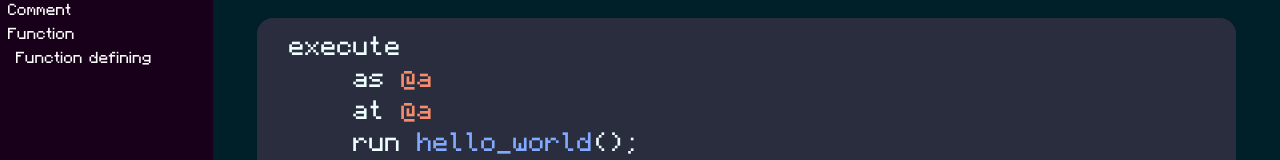
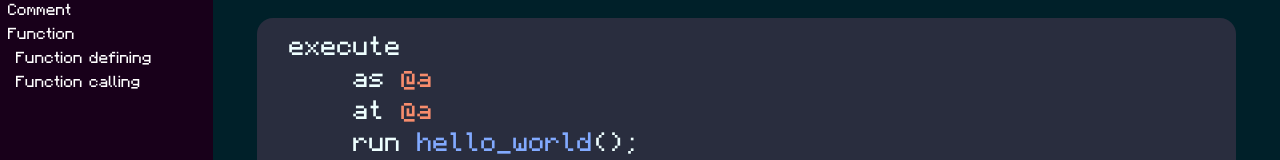
Before and after one commit to WingedSeal/jmc, a React (Create React App) app: page /documentation/multiline-command in a window 1280 px wide. Shown: the part 322-482 px from the top of the page. Built offline with nearby package versions, Linux system fonts and the light colour scheme.

Commit message:
Improve scrollToHash for sidebar nav

```diff
--- a/src/components/SidebarNav/DocsLink.tsx
+++ b/src/components/SidebarNav/DocsLink.tsx
@@ -1,14 +1,14 @@
 import React, { ReactElement } from "react";
 import { Link } from "react-router-dom";
 import isDisplay from "../../utils/isDisplay";
-import { scrollToHash } from "../../utils/scrollToHash";
+import { scrollToHash, scrollToId } from "../../utils/scrollToHash";
 
 export interface DocsLinkInterface {
     name: string;
     keyword: string;
     page: string;
     searchValue: string;
-    sections?: [ReactElement<DocsLinkInterface>];
+    sections?: ReactElement<DocsLinkInterface>[];
     hash?: string;
 }
 
@@ -31,7 +31,14 @@ const DocsLink: React.FC<DocsLinkInterface> = (props) => {
                     }
                     className="text-white no-underline"
                     onClick={() => {
-                        scrollToHash();
+                        if (
+                            props.hash &&
+                            window.location.pathname ==
+                                `/documentation/${props.page}`
+                        )
+                            setTimeout(() => {
+                                scrollToId(props.hash!);
+                            }, 100);
                     }}
                 >
                     {props.name}
--- a/src/components/SidebarNav/DocsPages.tsx
+++ b/src/components/SidebarNav/DocsPages.tsx
@@ -36,6 +36,13 @@ const getDocsPages = (
                     hash="function_defining"
                     searchValue={searchValue}
                 />,
+                <DocsLink
+                    name="Function calling"
+                    keyword=""
+                    page="function"
+                    hash="function_calling"
+                    searchValue={searchValue}
+                />,
             ]}
         />,
     ];
--- a/src/utils/scrollToHash.tsx
+++ b/src/utils/scrollToHash.tsx
@@ -1,6 +1,6 @@
 import { useEffect } from "react";
 
-const scrollToId = (sectionId: string) => {
+export const scrollToId = (sectionId: string) => {
     const offsetTop = document.querySelector<HTMLElement>(
         `section#${sectionId}`
     )?.offsetTop;
```
